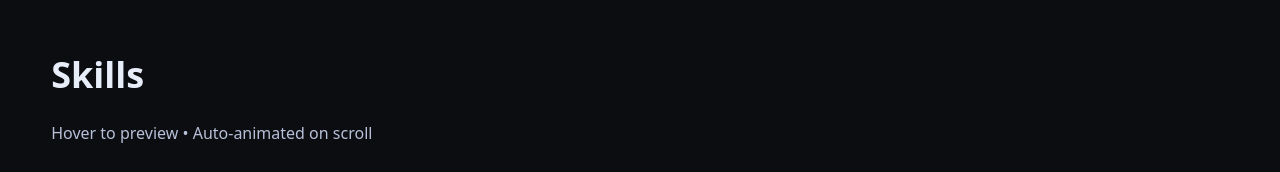
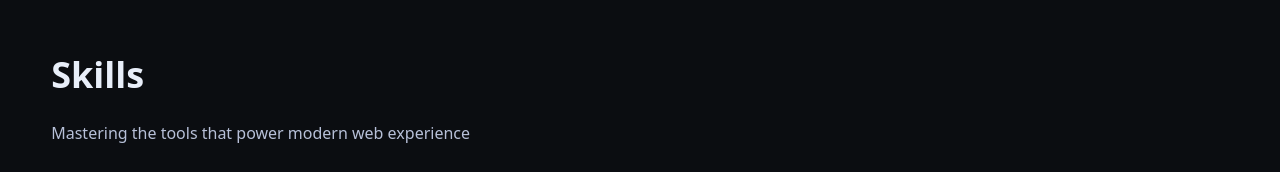
Before and after one commit to Shagufta-sultani/My-Portfolio, a plain HTML site: page Portfolio/index.html in a window 1280 px wide. Shown: the part 1540-1712 px from the top of the page. Drawn offline with Linux system fonts and the light colour scheme.

Commit message:
Fix HTML encoding issues in index.html

```diff
--- a/Portfolio/index.html
+++ b/Portfolio/index.html
@@ -87,7 +87,8 @@
    <!-- Skills -->
   <section class="container" id="skills">
     <h2 class="section-title reveal">Skills</h2>
-    <p class="section-sub reveal">Hover to preview • Auto‑animated on scroll</p>
+    <p class="section-sub reveal">Mastering
+                the tools that power modern web experience</p>
     <div class="skills">
       <div class="skill reveal"><strong>HTML</strong>
         <div class="bar" data-level="85"></div>
@@ -238,4 +239,5 @@
 
 
   </body>
+
 </html>
```
